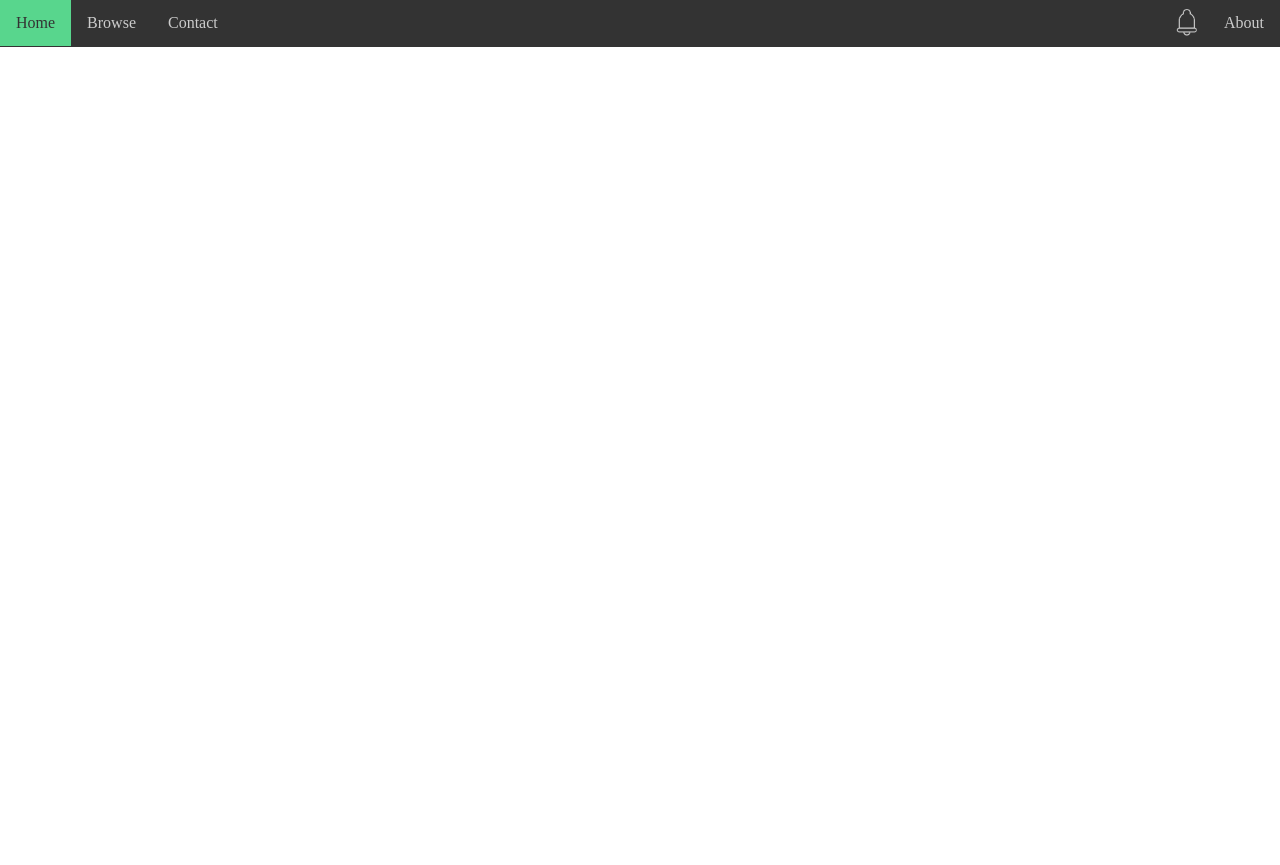
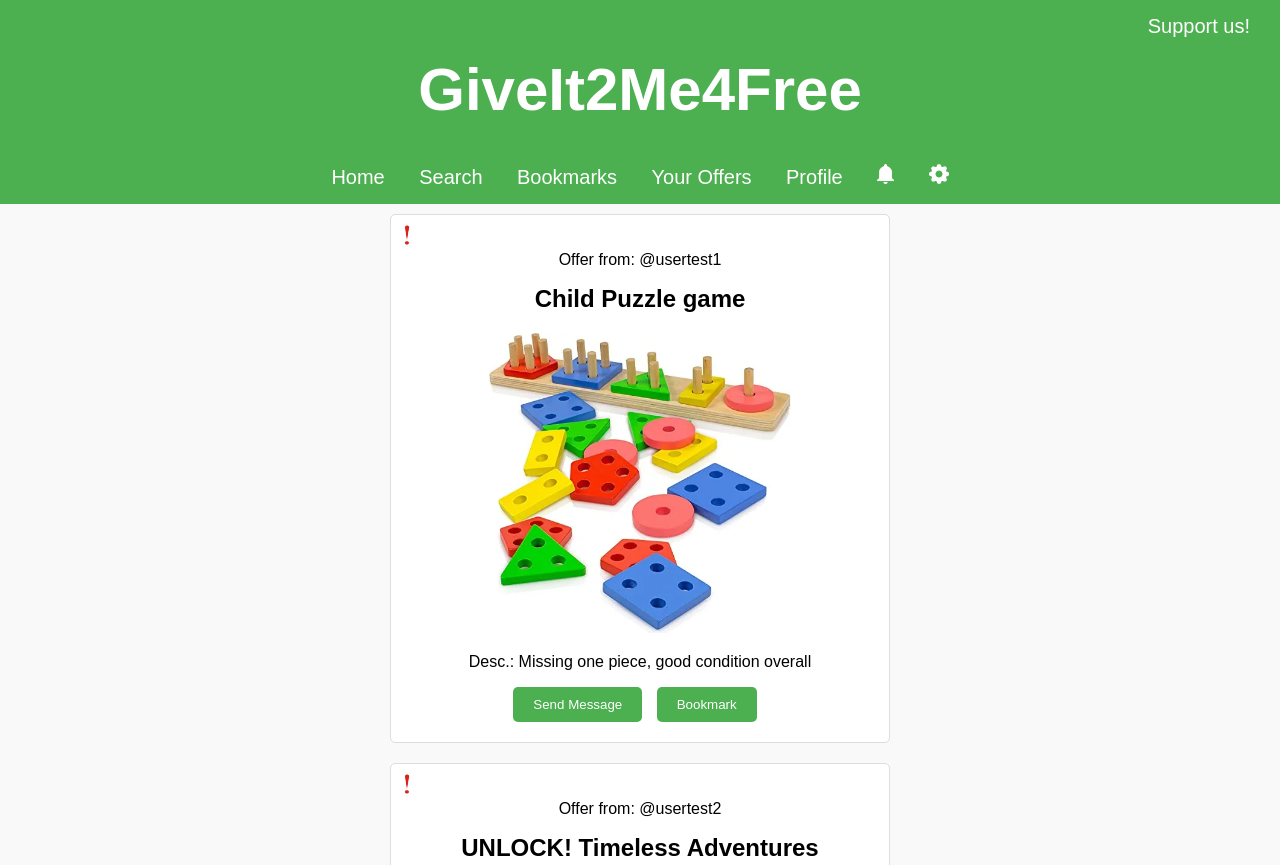
Before and after one commit to Gostrick/GiveIt2Me4Free, a plain HTML site: page index.html in a window 1280 px wide. Shown: the top 865 px of the page. Before the commit the page ends 800 px from the top, so only its background shows below. Drawn offline with Linux system fonts and the light colour scheme.

Commit message:
Redo everything, good fundation

```diff
--- a/index.html
+++ b/index.html
@@ -3,17 +3,44 @@
 <head>
     <meta charset="UTF-8">
     <meta name="viewport" content="width=device-width, initial-scale=1.0">
-    <link rel="stylesheet" href="style.css">
-    <!-- <link rel="stylesheet" href="css/main.css"> -->
     <title>GiveIt2Me4Free</title>
+    <link rel="stylesheet" href="styles.css">
 </head>
 <body>
-    <ul id="NavBar">
-        <li><a href="#home">Home</a></li>
-        <li><a href="#Browse">Browse</a></li>
-        <li><a href="#contact">Contact</a></li>
-        <li style="float:right"><a href="#about">About</a></li>
-        <li id="BellNotif" style="float:right"><a href="#notifs"><img src="assets/BellNotif.png" height="43px"></a></li>
-    </ul>
+    <header>
+        <h1>GiveIt2Me4Free</h1>
+        <nav>
+            <ul>
+                <li><a href="#">Home</a></li>
+                <li><a href="#">Search</a></li>
+                <li><a href="#">Bookmarks</a></li>
+                <li><a href="#">Your Offers</a></li>
+                <li><a href="#">Profile</a></li>
+                <li><a href="#"><img src="assets/Notifs.png" height="20px"></a></li>
+                <li><a href="#"><img src="assets/Settings.png" height="20px"></a></li>
+                <li class="support-us"><a href="#">Support us!</a></li>
+            </ul>
+        </nav>
+    </header>
+    <main>
+        <section class="offer">
+            <a href="#" class="report-icon" ><img src="assets/Report.png" height="20px"></a>
+            <p>Offer from: @usertest1</p>
+            <h2>Child Puzzle game</h2>
+            <img src="assets/Offer1.webp" height="300px">
+            <p>Desc.: Missing one piece, good condition overall</p>
+            <button>Send Message</button>
+            <button>Bookmark</button>
+        </section>
+        <section class="offer">
+            <a href="#" class="report-icon" ><img src="assets/Report.png" height="20px"></a>
+            <p>Offer from: @usertest2</p>
+            <h2>UNLOCK! Timeless Adventures</h2>
+            <img src="assets/Offer2.webp" height="300px">
+            <p>Desc.: Really good condition, used once. Looking to trade this one for another Adventure</p>
+            <button>Send Message</button>
+            <button>Bookmark</button>
+        </section>
+    </main>
 </body>
 </html>
--- a/input.css
+++ /dev/null
@@ -1,3 +0,0 @@
-@tailwind base;
-@tailwind components;
-@tailwind utilities;
--- a/style.css
+++ /dev/null
@@ -1,42 +0,0 @@
-#NavBar {
-    list-style-type: none;
-    margin: 0;
-    padding: 0;
-    overflow: hidden;
-    background-color: #333;
-    position: fixed;
-    top: 0;
-    right: 0;
-    width: 100%;
-}
-
-#BellNotif img {
-    transition: filter 0.3s ease;
-    padding: none;
-}
-
-#BellNotif:hover img {
-    filter: invert(100%);
-}
-#BellNotif a {
-    padding: 0px;
-}
-
-li {
-    float: left;
-}
-
-li a {
-    display: block;
-    color: #ccc;
-    text-align: center;
-    padding: 14px 16px;
-    text-decoration: none;
-    transition: 0.3s;
-}
-
-li a:hover {
-    background-color: #58D68D;
-    color: #333;
-    transition: 0.3s;
-}
--- /dev/null
+++ b/styles.css
@@ -0,0 +1,101 @@
+body {
+    font-family: Arial, sans-serif;
+    margin: 0;
+    padding: 0;
+    background-color: #f9f9f9;
+    display: flex;
+    align-items: center;
+    height: 100vh;
+    flex-direction: column;
+}
+
+header {
+    background-color: #4CAF50;
+    color: white;
+    padding: 15px;
+    text-align: center;
+    width: 100%;
+    box-sizing: border-box;
+}
+
+header h1 {
+    font-size: 60px;
+}
+
+nav ul {
+    list-style-type: none;
+    padding: 0;
+    margin: 0;
+}
+
+nav ul li {
+    display: inline;
+    margin: 0 15px;
+}
+
+nav ul li a {
+    color: white;
+    text-decoration: none;
+    font-size: 20px;
+    transition: 0.3s;
+}
+
+nav ul li a:hover {
+    transition: 0.3s;
+    border: solid white;
+    border-radius: 10px;
+    padding: 5px;
+}
+
+main {
+    display: flex;
+    flex-direction: column;
+    align-items: center;
+    width: 100%;
+}
+
+.support-us {
+    position: absolute;
+    right: 15px;
+    top: 15px;
+}
+
+.offer {
+    background-color: white;
+    border: 1px solid #ddd;
+    margin-top: 10px;
+    margin-bottom: 10px;
+    padding: 20px;
+    border-radius: 5px;
+    width: 500px;  /* Correct syntax for width */
+    box-sizing: border-box;
+    text-align: center;
+    position: relative;
+}
+
+.offer h2 {
+    margin-top: 0;
+}
+
+.offer .report-icon {
+    position: absolute;
+    top: 10px;
+    left: 10px;
+}
+
+.offer button {
+    background-color: #4CAF50;
+    color: white;
+    border: none;
+    padding: 10px 20px;
+    margin-right: 10px;
+    border-radius: 5px;
+    cursor: pointer;
+    transition: 0.3s;
+}
+
+.offer button:hover {
+    background-color: #45a049;
+    font-size: 15px;
+    transition: 0.3s;
+}
```
Also changed, not shown: package.json (deleted, +0 -16 lines), tailwind.config.js (deleted, +0 -8 lines), assets/BellNotif.png (deleted), assets/Notifs.png (added), assets/Offer1.webp (added), assets/Offer2.webp (added), assets/Report.png (added), assets/Settings.png (added), css/main.css (deleted), 1 other file.
